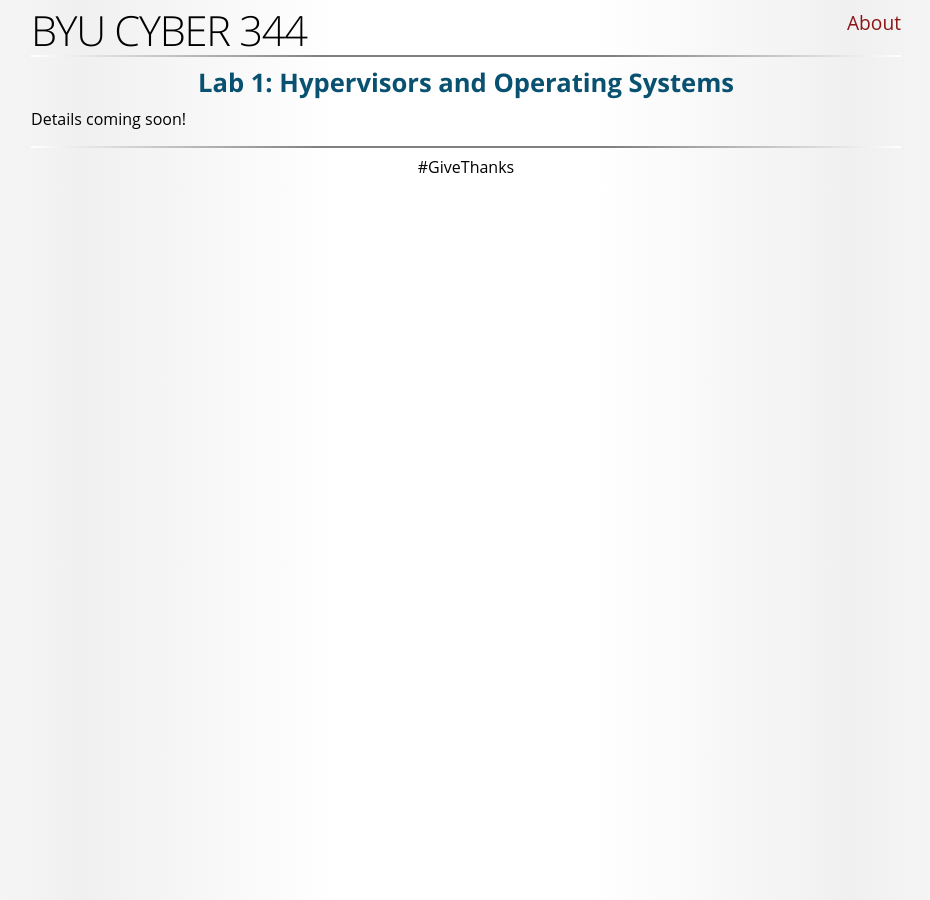
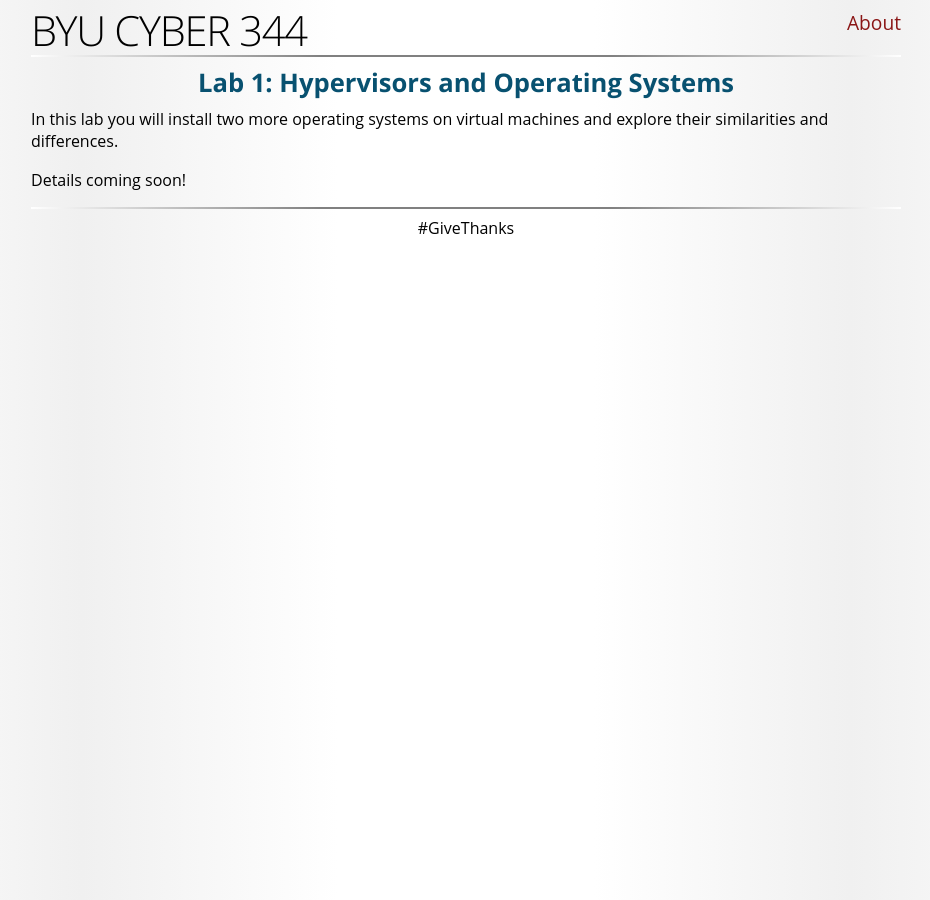
Before and after one commit to BYU-CYBER-344/c344.github.io, a Jekyll site: the page built from Lab-1.md, in a window 1280 px wide. Shown: the whole page, without its empty margins (174-1104 px from the left). Built offline with Jekyll 4.4.1, drawn with Linux system fonts in a browser that asks for light colours; some web fonts are replaced.

Commit message:
Lab-1 Elaboration.

```diff
--- a/Lab-1.md
+++ b/Lab-1.md
@@ -1,4 +1,7 @@
 ---
 title: "Lab 1: Hypervisors and Operating Systems"
 ---
+
+In this lab you will install two more operating systems on virtual machines and explore their similarities and differences.
+
 Details coming soon!
```
